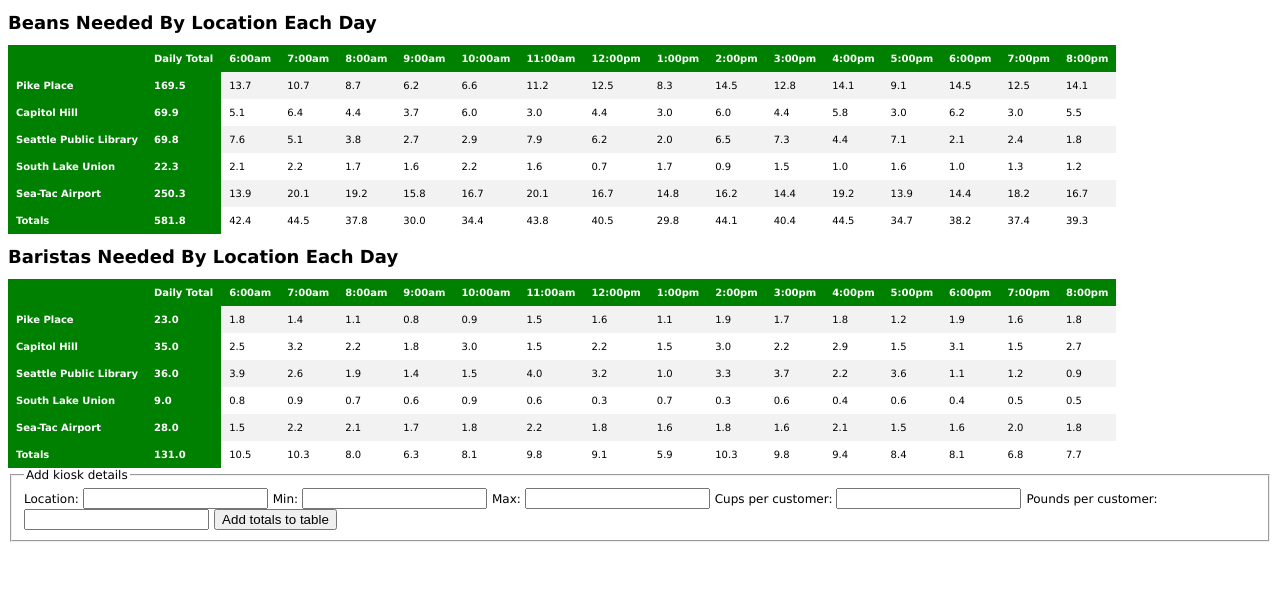
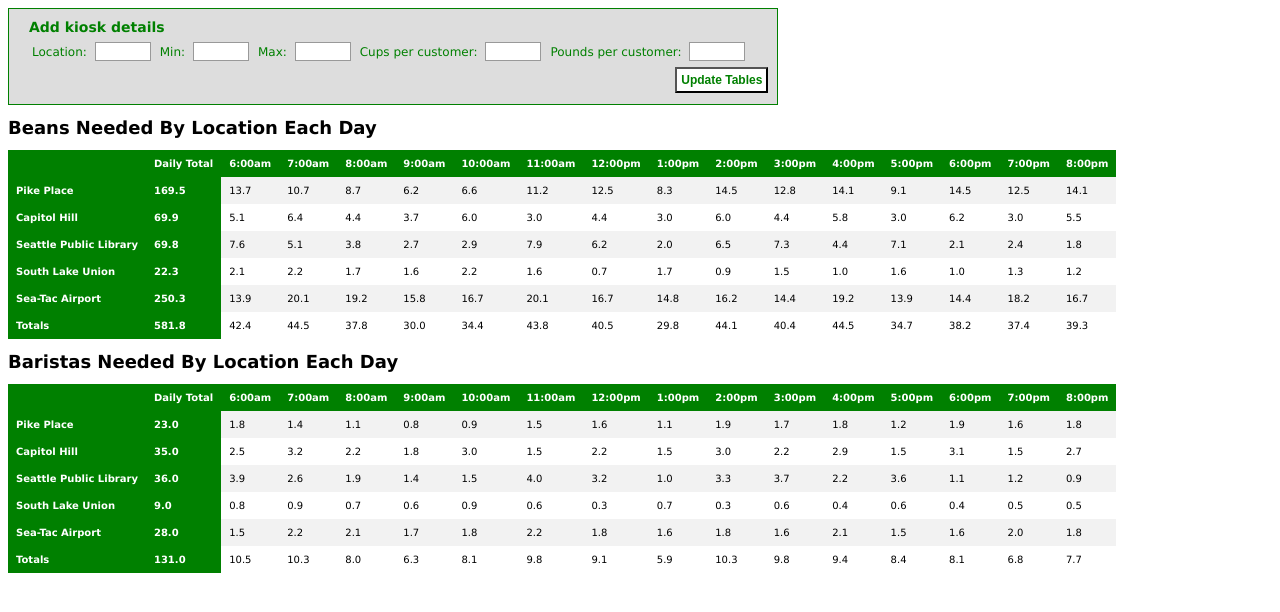
Before and after one commit to TartarSauce/CampFireCoffee, a plain HTML site: page data.html in a window 1280 px wide. Drawn offline with Linux system fonts and the light colour scheme.

Commit message:
updates to look and feel, optimized js code

```diff
--- a/app.js
+++ b/app.js
@@ -87,25 +87,22 @@ CoffeeKiosk.prototype.getStats = function() {
 // render all row information for every kiosk location
 CoffeeKiosk.prototype.render = function(tableName) {
   var trElement = document.createElement('tr');
-  var tdElement = document.createElement('td');
-  tdElement.textContent = this.location;
-  trElement.appendChild(tdElement);
-  var tdElement = document.createElement('td');
+  trElement.appendChild(newCell('td', this.location));
+
   if (tableName === 'beans-table') {
-    tdElement.textContent = (this.totalPoundsPerDay).toFixed(1);
+    var cellText = (this.totalPoundsPerDay).toFixed(1);
   } else if (tableName === 'baristas-table') {
-    tdElement.textContent = (this.totalEmpPerDay).toFixed(1);
+    var cellText = (this.totalEmpPerDay).toFixed(1);
   }
-  trElement.appendChild(tdElement);
+  trElement.appendChild(newCell('td', cellText));
 
   for (var j = 0; j < hours.length; j++) {
-    var tdElement = document.createElement('td');
     if (tableName === 'beans-table') {
-      tdElement.textContent = this.totalPoundsPerHr[j];
+      var cellText = this.totalPoundsPerHr[j];
     } else if (tableName === 'baristas-table') {
-      tdElement.textContent = this.totalEmpPerHr[j];
+      var cellText = this.totalEmpPerHr[j];
     }
-    trElement.appendChild(tdElement);
+    trElement.appendChild(newCell('td', cellText));
   }
   return trElement;
 };
@@ -114,17 +111,22 @@ CoffeeKiosk.prototype.render = function(tableName) {
 // DEFINE OTHER FUNCTIONS FOR DRAWING TABLES,
 // HANDLING EVENTS
 //---------------------------------------------
+// helper function to add a td or th element
+function newCell(elementType, elementText) {
+  var elementId = document.createElement(elementType);
+  elementId.textContent = elementText;
+  return elementId;
+}
+
 // draw both the beans and barista tables
 function drawTables() {
   drawTableHeader('beans-table');
   drawTableHeader('baristas-table');
-
   for (var i = 0; i < kioskLocations.length; i++) {
     kioskLocations[i].getStats();
     beansTable.appendChild(kioskLocations[i].render('beans-table'));
     baristaTable.appendChild(kioskLocations[i].render('baristas-table'));
   }
-
   drawTableFooter('beans-table');
   drawTableFooter('baristas-table');
 }
@@ -132,31 +134,20 @@ function drawTables() {
 // draw header
 function drawTableHeader(tableName) {
   var myTable = document.getElementById(tableName);
-
   var trElement = document.createElement('tr');
-  var thElement = document.createElement('th');
-  thElement.textContent = '';
-  trElement.appendChild(thElement);
-  var thElement = document.createElement('th');
-  thElement.textContent = 'Daily Total';
-  trElement.appendChild(thElement);
-
+  trElement.appendChild(newCell('th', ''));
+  trElement.appendChild(newCell('th', 'Daily Total'));
   for (var i = 0; i < hours.length; i++) {
-    var thElement = document.createElement('th');
-    thElement.textContent = hours[i];
-    trElement.appendChild(thElement);
+    trElement.appendChild(newCell('th', hours[i]));
   }
   myTable.appendChild(trElement);
 }
 
-//draw footer
+// draw footer
 function drawTableFooter(tableName) {
   var myTable = document.getElementById(tableName);
-
   var trElement = document.createElement('tr');
-  var tdElement = document.createElement('td');
-  tdElement.textContent = 'Totals';
-  trElement.appendChild(tdElement);
+  trElement.appendChild(newCell('td', 'Totals'));
 
   // get the totals across all the locations
   var totalforlocations = 0;
@@ -167,10 +158,7 @@ function drawTableFooter(tableName) {
       totalforlocations += kioskLocations[i].totalEmpPerDay;
     }
   }
-
-  var tdElement = document.createElement('td');
-  tdElement.textContent = totalforlocations.toFixed(1);
-  trElement.appendChild(tdElement);
+  trElement.appendChild(newCell('td', totalforlocations.toFixed(1)));
 
   // get the totals for every column
   for (var i = 0; i < hours.length; i++) {
@@ -182,9 +170,7 @@ function drawTableFooter(tableName) {
         totalforhr += parseFloat(kioskLocations[j].totalEmpPerHr[i]);
       }
     }
-    var tdElement = document.createElement('td');
-    tdElement.textContent = totalforhr.toFixed(1);
-    trElement.appendChild(tdElement);
+    trElement.appendChild(newCell('td', totalforhr.toFixed(1)));
   }
   myTable.appendChild(trElement);
 }
--- a/data.html
+++ b/data.html
@@ -9,16 +9,11 @@
   </head>
 
   <body>
-    <h1>Beans Needed By Location Each Day</h1>
-    <table id="beans-table"></table>
-
-    <h1>Baristas Needed By Location Each Day</h1>
-    <table id="baristas-table"></table>
-
   <form id="newkiosk">
     <fieldset>
       <legend>Add kiosk details</legend>
 
+      <div>
         <label for="loc">Location: </label>
         <input name="loc" type="text" />
 
@@ -33,11 +28,17 @@
 
         <label for="pounds">Pounds per customer: </label>
         <input name="pounds" type="text" />
+      </div>
 
-      <button type="submit">Add totals to table</button>
+      <div class="submit"><button type="submit">Update Tables</button></div>
     </fieldset>
   </form>
 
+  <h1>Beans Needed By Location Each Day</h1>
+  <table id="beans-table"></table>
+
+  <h1>Baristas Needed By Location Each Day</h1>
+  <table id="baristas-table"></table>
     <script src="app.js"></script>
   </body>
 </html>
--- a/style.css
+++ b/style.css
@@ -11,9 +11,49 @@ table {
   border-collapse: collapse;
   font-size: 10px;
 }
+form {
+  height:75px;
+  width:60%;
+  padding:10px 0px 10px 10px;
+  background-color: #DDDDDD;
+  border: 1px solid green;
+}
 
-legend, label {
+fieldset {
+  background-color: #DDDDDD;
+  color:green;
+  padding:2px 2px 0px 2px;
+  border:1px solid #DDDDDD;
+}
+
+legend {
+  padding-left:5px;
+  font-size: 14px;
+  font-weight:bold;
+  background-color: #DDDDDD;
+}
+
+label, button {
   font-size: 12px;
+  padding: 4px;
+}
+
+input {
+  border:1px solid #999999;
+  width:50px;
+}
+
+button {
+  font-size: 12px;
+  font-weight: bold;
+  background-color: white;
+  color: green;
+  float:right;
+}
+
+div {
+  margin:2px;
+  padding:2px;
 }
 
 th {
```
Lines whose indentation alone changed are shown as unchanged.
